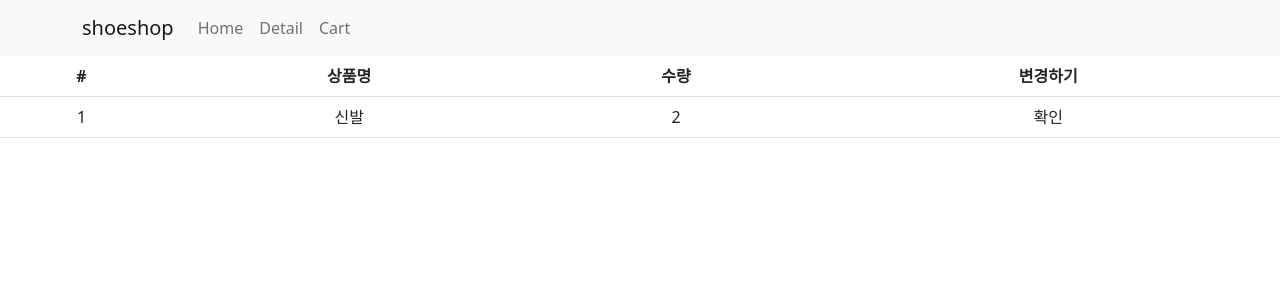
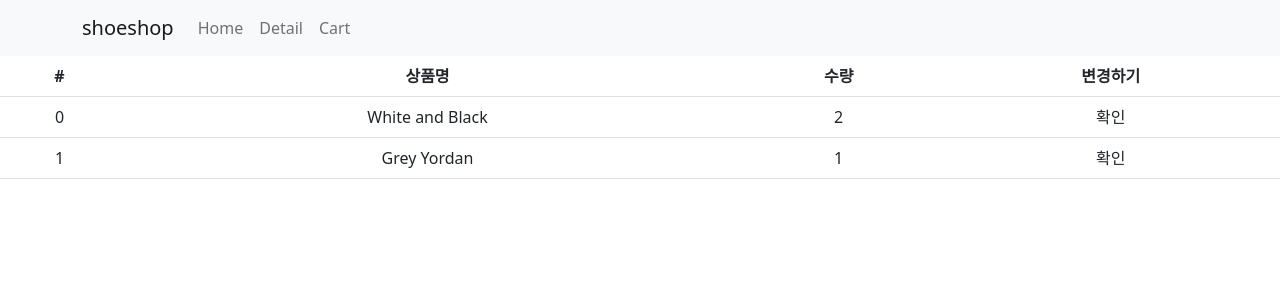
Before and after one commit to monty420420/react_shop2, a React (Create React App) app: page /cart in a window 1280 px wide. Shown: the top 300 px of the page. Built offline with nearby package versions, Linux system fonts and the light colour scheme.

Commit message:
redux 바인딩

```diff
--- a/src/Cart.js
+++ b/src/Cart.js
@@ -1,6 +1,23 @@
 import {Table} from 'react-bootstrap'
+import { useSelector } from 'react-redux'
 
 function Cart() {
+
+    //1.
+    // let a = useSelector((state)=> { return state })
+
+    //2.
+    // let a = useSelector((state)=>  state.user )
+    // console.log(a.user);
+    // console.log(a);
+
+    //3.
+    // let b = useSelector((state)=> { return state.user })
+    // console.log(b);
+
+    let state = useSelector((state)=> state)
+    // console.log(state.cart[0]);
+
 
     return(
         <div>
@@ -14,12 +31,22 @@
             </tr>
         </thead>
         <tbody>
-            <tr>
+            {/* <tr>
                 <td>1</td>
-                <td>신발</td>
+                <td>{state.cart[0].name}</td>
                 <td>2</td>
                 <td>확인</td>
-            </tr>
+            </tr> */}
+            {
+                state.cart.map((a,i)=>
+                    <tr key={i}>
+                        <td>{state.cart[i].id}</td>
+                        <td>{state.cart[i].name}</td>
+                        <td>{state.cart[i].count}</td>
+                        <td>확인</td>
+                    </tr>
+                )
+            }
         </tbody>
      </Table>
         </div>
--- a/src/store.js
+++ b/src/store.js
@@ -1,7 +1,32 @@
-import { configureStore } from "@reduxjs/toolkit";
+import { configureStore, createSlice } from "@reduxjs/toolkit";
+
+// let user = createSlice({
+//     name : 'user',
+//     initialState : 'kim'
+// })
+
+// let stock = createSlice({
+//     name : 'stock',
+//     initialState : [10,11,12]
+// })
+
+
+
+    const cart = createSlice({
+        name: 'cart',
+        initialState: [
+            {id : 0, name : 'White and Black', count : 2},
+            {id : 1, name : 'Grey Yordan', count : 1}
+        ]
+    })
+
+
+
 
 export default configureStore({
     reducer: {
-
+    //   user : user.reducer ,
+    //   stock : stock.reducer,
+    cart : cart.reducer
     }
 })
```
